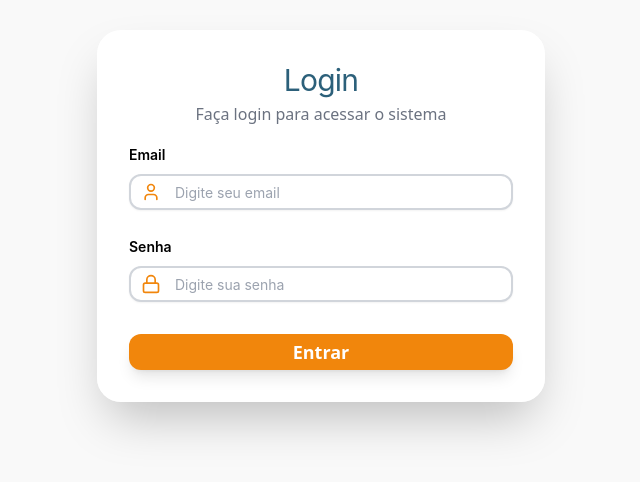
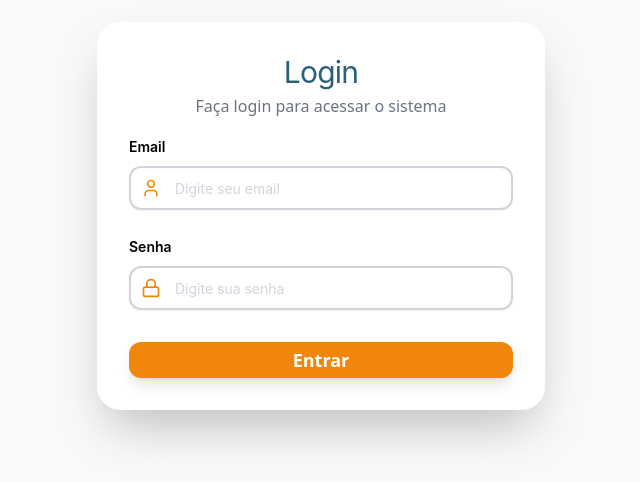
Before and after one commit to burgues0/front_gerenciamento_obras, a Next.js app: page /login in a window 1280 px wide. Shown: the part 184-666 px from the top of the page, without its empty margins (319-959 px from the left). Built offline with nearby package versions, Linux system fonts and the light colour scheme.

Commit message:
Add mudanças simples

```diff
--- a/src/app/login/page.tsx
+++ b/src/app/login/page.tsx
@@ -66,7 +66,8 @@ export default function LoginPage() {
                   id="email"
                   type="email"
                   placeholder="Digite seu email"
-                  className="pl-11 py-3 bg-white !bg-white border-2 border-gray-300 rounded-xl focus:border-[#F1860C] focus:ring-[#F1860C]/30 text-black placeholder:text-gray-400 transition-all font-[Poppins,Inter,sans-serif]"
+                  className="pl-11 py-5 bg-white !bg-white border-2 border-gray-300 rounded-xl focus:border-[#F1860C] focus:ring-[#F1860C]/30 text-black placeholder:text-gray-300 transition-all font-sans placeholder:text-gray-300 text-lg"
+                  style={{ fontFamily: 'Inter, Arial, sans-serif' }}
                   value={email}
                   onChange={(e) => setEmail(e.target.value)}
                   required
@@ -83,7 +84,8 @@ export default function LoginPage() {
                   id="password"
                   type="password"
                   placeholder="Digite sua senha"
-                  className="pl-11 py-3 bg-white !bg-white border-2 border-gray-300 rounded-xl focus:border-[#F1860C] focus:ring-[#F1860C]/30 text-black placeholder:text-gray-400 transition-all font-[Poppins,Inter,sans-serif]"
+                  className="pl-11 py-5 bg-white !bg-white border-2 border-gray-300 rounded-xl focus:border-[#F1860C] focus:ring-[#F1860C]/30 text-black placeholder:text-gray-300 transition-all font-sans placeholder:text-gray-300 text-lg"
+                  style={{ fontFamily: 'Inter, Arial, sans-serif' }}
                   value={password}
                   onChange={(e) => setPassword(e.target.value)}
                   required
```
